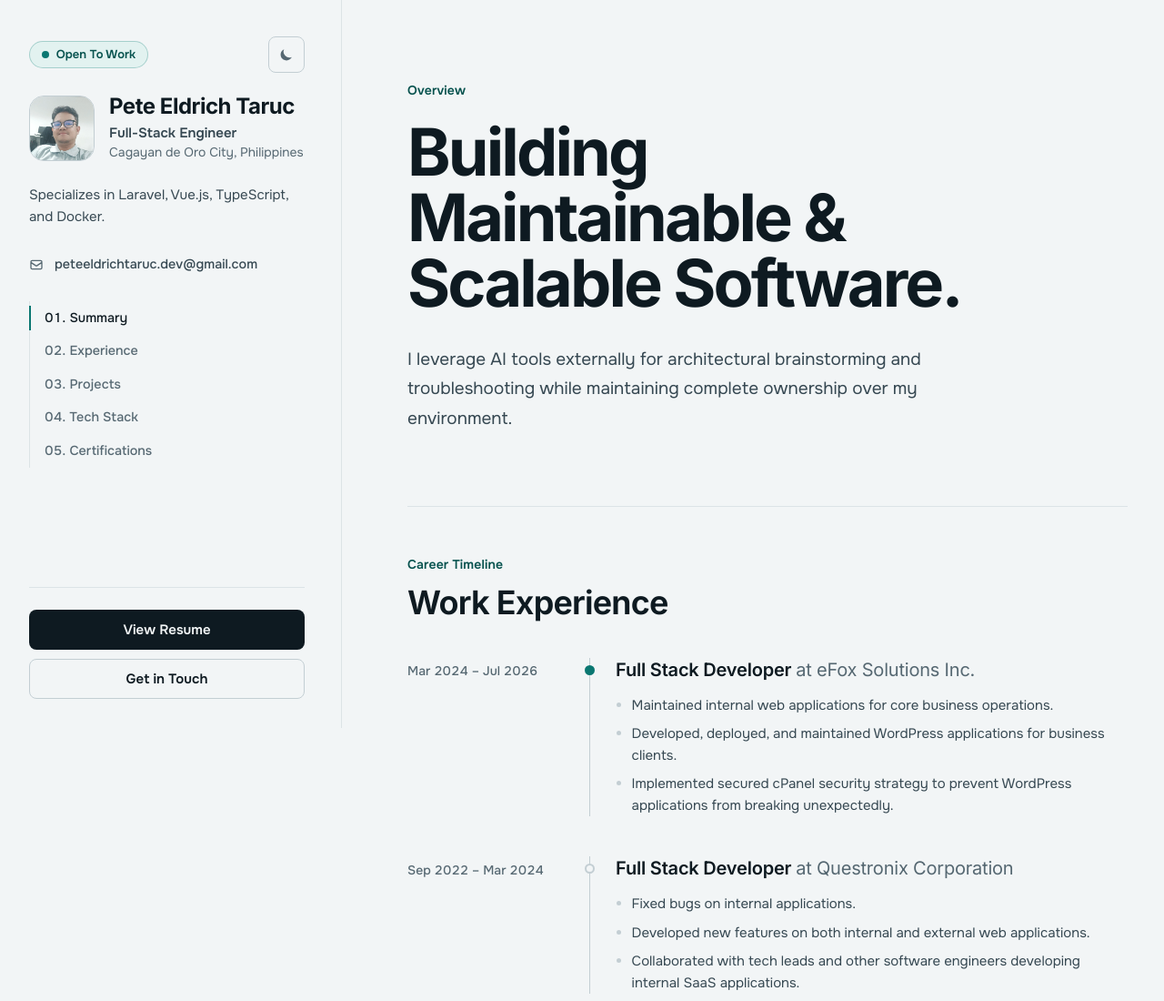
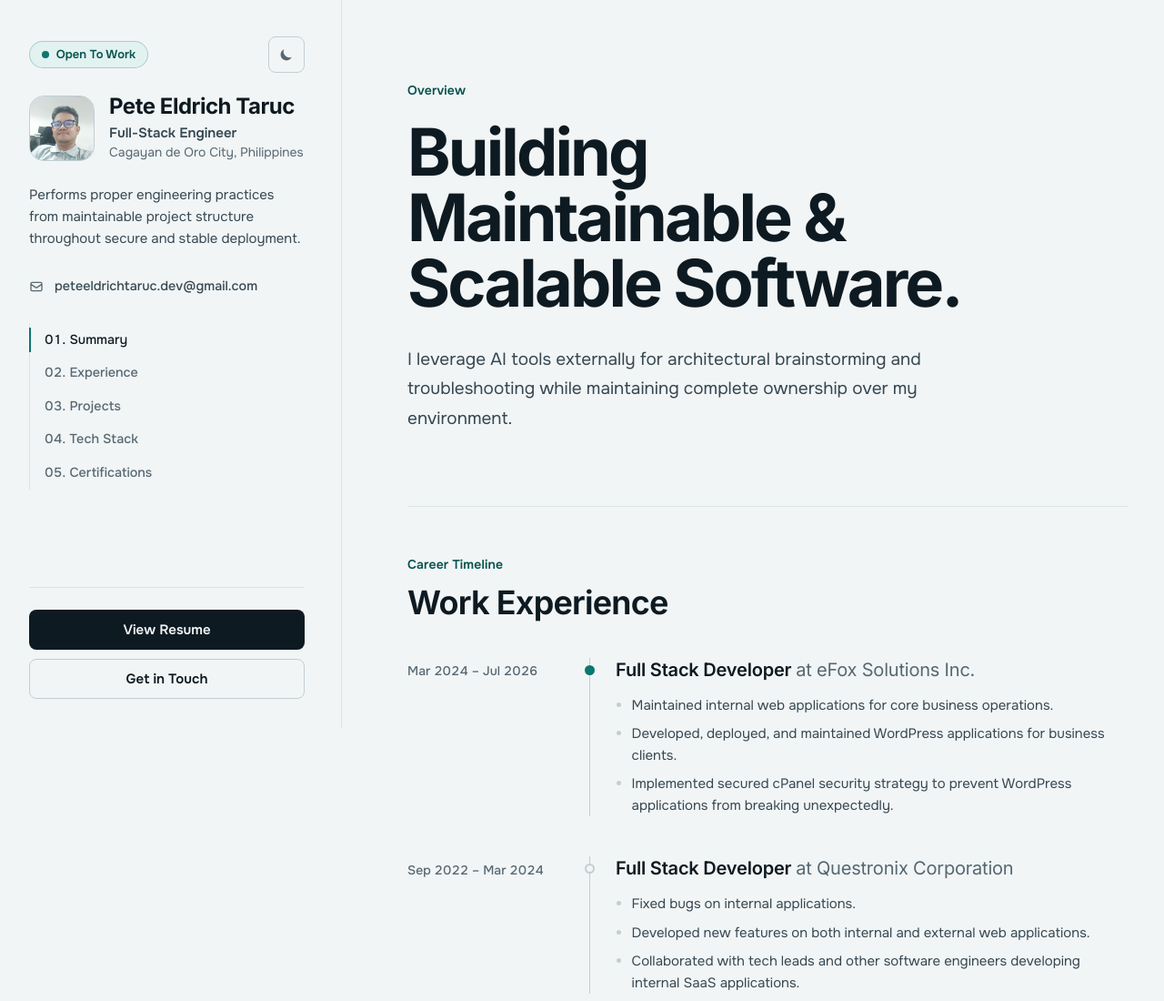
Before and after one commit to peteeldrichtaruc-dev/peteeldrichtaruc-portfolio, a website built with Vite: page index.html in a window 1280 px wide. Shown: the top 1100 px of the page at 91% size. Built offline with nearby package versions, Linux system fonts and the light colour scheme.

Commit message:
Bio updated.

```diff
--- a/index.html
+++ b/index.html
@@ -1113,7 +1113,7 @@
 			</div>
 
 			<p class="rail__bio">
-				Specializes in Laravel, Vue.js, TypeScript, and Docker.
+				Performs proper engineering practices from maintainable project structure throughout secure and stable deployment.
 			</p>
 
 			<!-- Quick Links -->
```
